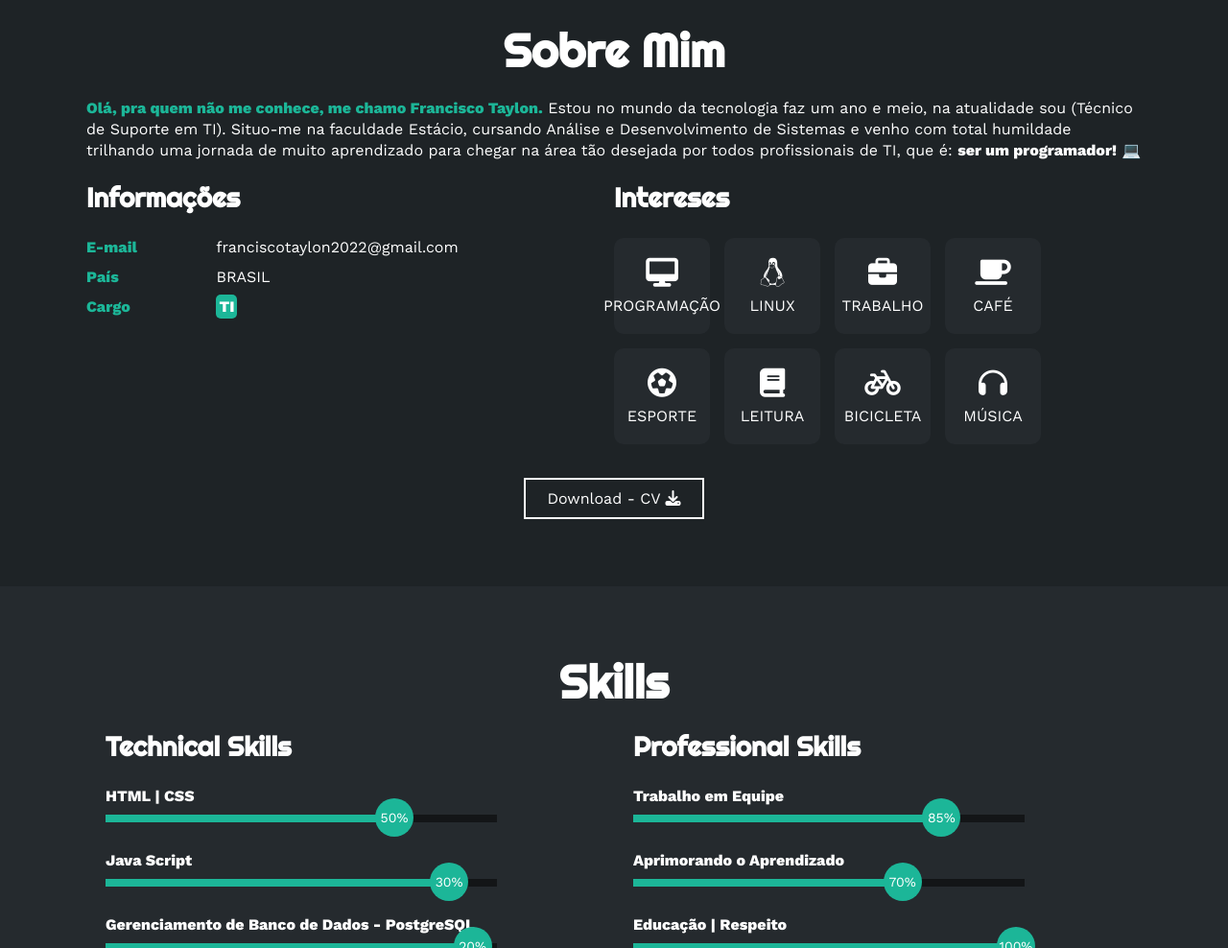
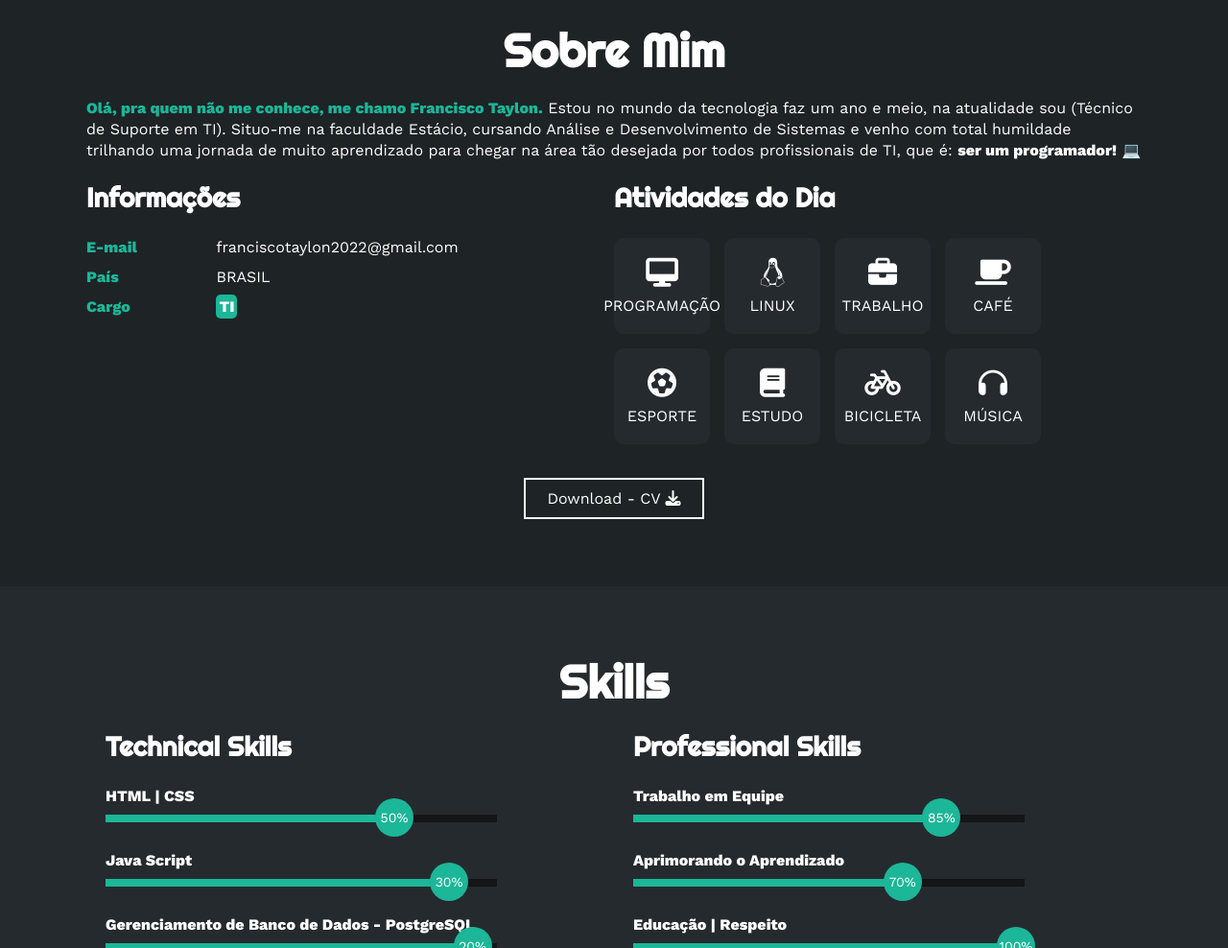
Before and after one commit to Taylon-00/portfolio, a plain HTML site: page index.html in a window 1280 px wide. Shown: the part 847-1835 px from the top of the page at 96% size. Drawn offline with nearby package versions, Linux system fonts and the light colour scheme.

Commit message:
Update index.html

```diff
--- a/index.html
+++ b/index.html
@@ -76,7 +76,7 @@
 
                 <!-- intereses -->
                 <div class="col">
-                    <h3>Intereses</h3>
+                    <h3>Atividades do Dia</h3>
                     <div class="contenedor-intereses">
                         <div class="interes">
                             <i class="fa-solid fa-desktop"></i>
@@ -100,7 +100,7 @@
                         </div>
                         <div class="interes">
                             <i class="fa-solid fa-book"></i>
-                            <span>LEITURA</span>
+                            <span>ESTUDO</span>
                         </div>
                         <div class="interes">
                             <i class="fa-solid fa-bicycle"></i>
@@ -114,7 +114,7 @@
                     </div>
                 </div>
             </div>
-          <button><a id="button" href="/arquivo/Currículo.pdf" download="Currículo-FranciscoTaylon" format="a4">
+          <button><a id="button" href="https://github.com/Taylon-00/portfolio/blob/main/arquivo/Curr%C3%ADculo.pdf" download="Currículo-Taylon" format="a4">
                 Download - CV <i class="fa-solid fa-download"></i>
                 <span class="overlay"></span>
             </a></button>
```
